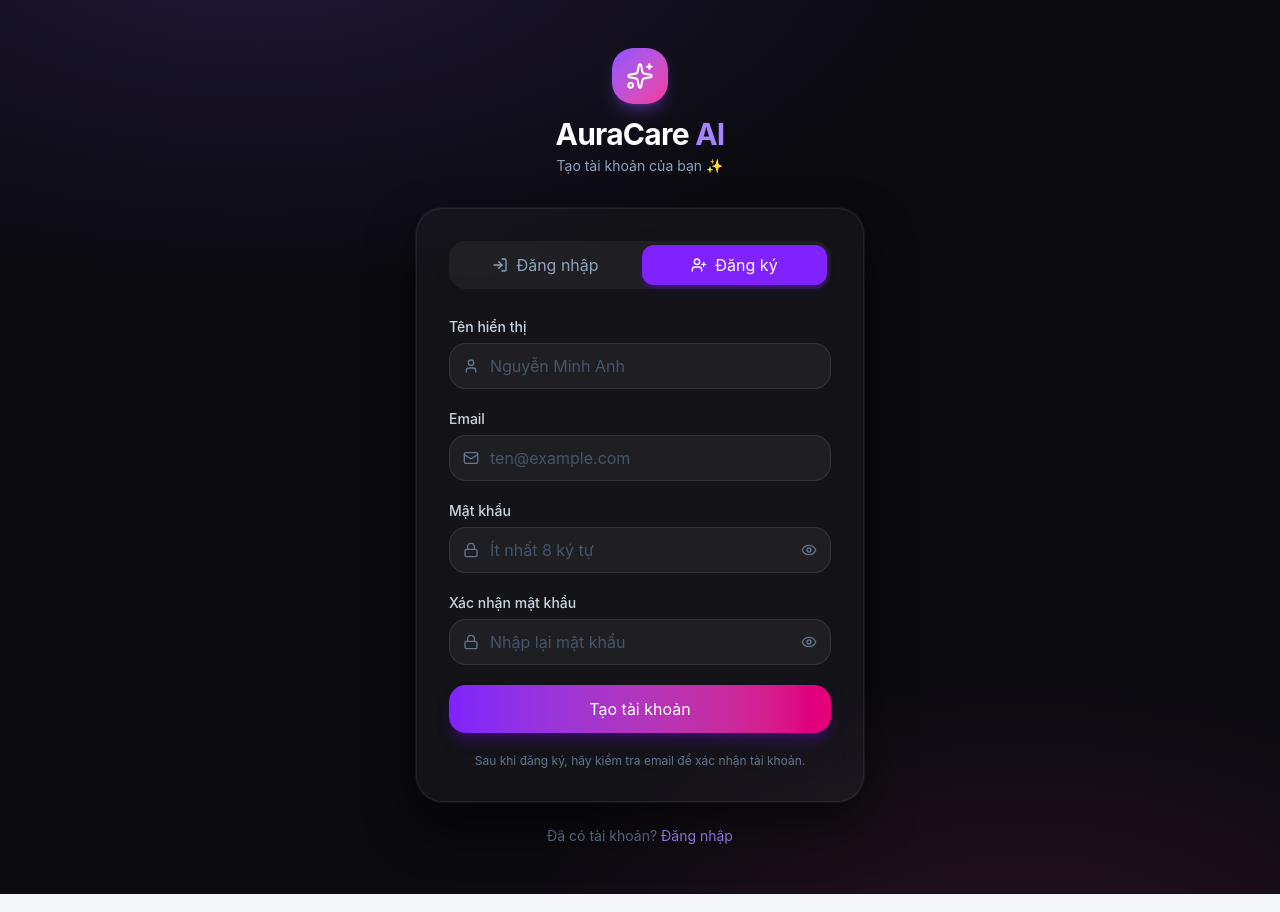
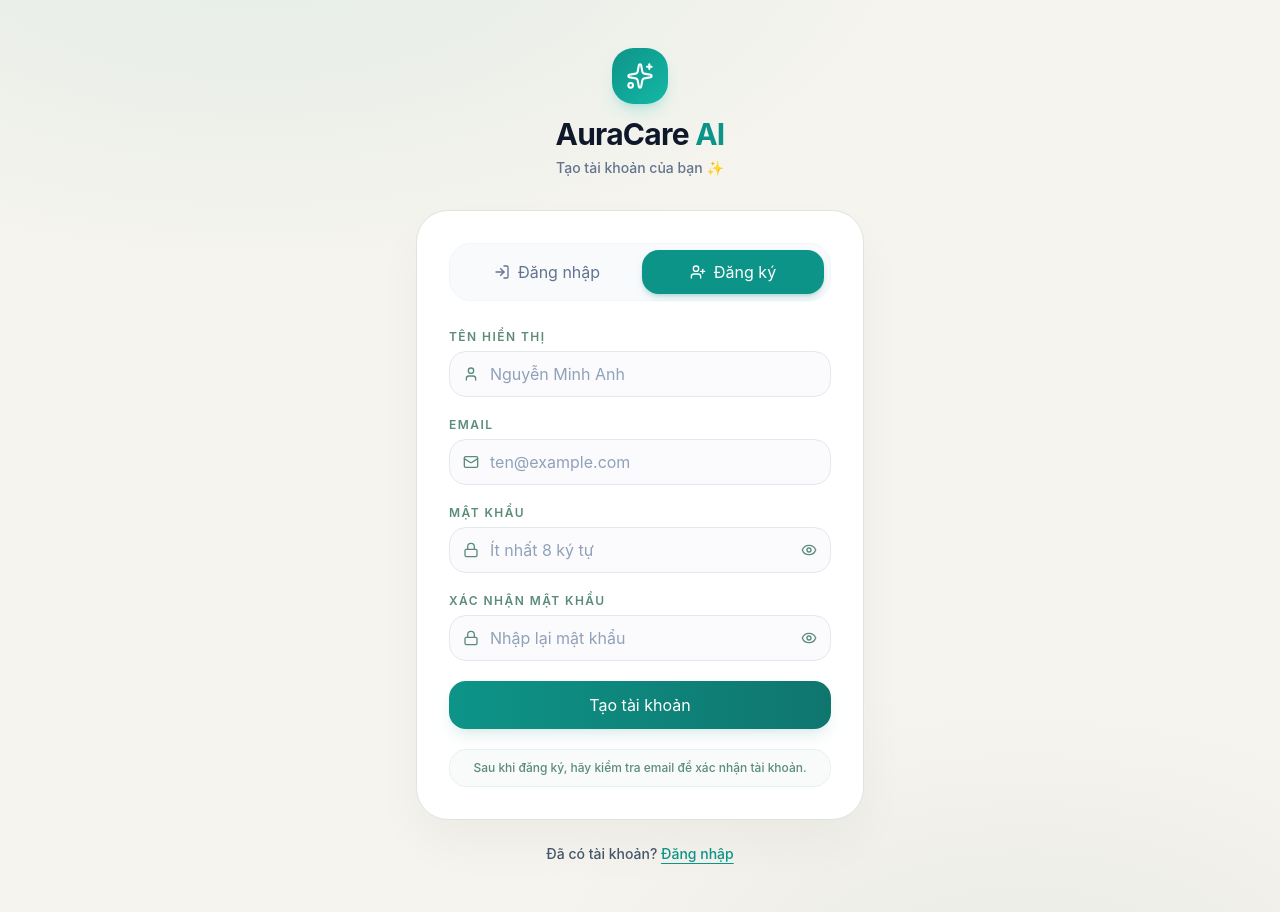
Before and after one commit to truong948/AuraCare-AI, a Next.js app: page /login in a window 1280 px wide. Both pictures are taken after a click on the button "Đăng ký". Built offline with nearby package versions, Linux system fonts and the light colour scheme.

Commit message:
design: redesign login/signup page UI to match the botanical dermo-cosmetics brand identity of AuraCare (Teal & Warm Cream)

```diff
--- a/app/login/page.tsx
+++ b/app/login/page.tsx
@@ -46,29 +46,29 @@ export default function LoginPage() {
   };
 
   return (
-    <main className="min-h-screen bg-[#0a0a0f] flex items-center justify-center px-4 py-12 relative overflow-hidden">
-      {/* Ambient background blobs */}
+    <main className="min-h-screen bg-[#f6f4ee] flex items-center justify-center px-4 py-12 relative overflow-hidden">
+      {/* Ambient background blobs (Sage/Teal theme) */}
       <div
         aria-hidden
         className="pointer-events-none absolute inset-0 z-0"
         style={{
           background:
-            "radial-gradient(ellipse 80% 60% at 20% -10%, rgba(139,92,246,0.18) 0%, transparent 70%), " +
-            "radial-gradient(ellipse 60% 50% at 80% 110%, rgba(236,72,153,0.14) 0%, transparent 70%)",
+            "radial-gradient(ellipse 80% 60% at 20% -10%, rgba(13,148,136,0.08) 0%, transparent 70%), " +
+            "radial-gradient(ellipse 60% 50% at 80% 110%, rgba(91,140,122,0.08) 0%, transparent 70%)",
         }}
       />
 
       <div className="relative z-10 w-full max-w-md">
         {/* Logo / Brand */}
         <div className="mb-8 flex flex-col items-center gap-3">
-          <div className="flex h-14 w-14 items-center justify-center rounded-2xl bg-gradient-to-br from-violet-500 to-pink-500 shadow-lg shadow-violet-500/30">
+          <div className="flex h-14 w-14 items-center justify-center rounded-2xl bg-gradient-to-br from-[#0d9488] to-[#14b8a6] shadow-lg shadow-teal-500/20">
             <Sparkles className="h-7 w-7 text-white" strokeWidth={1.75} />
           </div>
           <div className="text-center">
-            <h1 className="text-3xl font-bold tracking-tight text-white">
-              AuraCare <span className="text-violet-400">AI</span>
+            <h1 className="text-3xl font-bold tracking-tight text-[#0f172a]">
+              AuraCare <span className="text-[#0d9488]">AI</span>
             </h1>
-            <p className="mt-1 text-sm text-slate-400">
+            <p className="mt-1.5 text-sm text-slate-500 font-medium">
               {mode === "login"
                 ? "Chào mừng bạn trở lại 👋"
                 : "Tạo tài khoản của bạn ✨"}
@@ -78,21 +78,20 @@ export default function LoginPage() {
 
         {/* Card */}
         <div
-          className="rounded-3xl border border-white/[0.07] bg-white/[0.04] p-8 shadow-2xl backdrop-blur-xl"
-          style={{ boxShadow: "0 0 0 1px rgba(255,255,255,0.05), 0 24px 48px rgba(0,0,0,0.5)" }}
+          className="rounded-[32px] border border-[#dce6df] bg-white p-8 shadow-[0_24px_48px_rgba(15,23,42,0.04)]"
         >
           {/* Tab switcher */}
-          <div className="mb-7 flex rounded-xl bg-white/[0.05] p-1 gap-1">
+          <div className="mb-7 flex rounded-2xl bg-slate-50 p-1.5 gap-1 border border-slate-100">
             {(["login", "signup"] as Mode[]).map((m) => (
               <button
                 key={m}
                 type="button"
                 id={`tab-${m}`}
                 onClick={() => { setMode(m); setState({}); }}
-                className={`flex flex-1 items-center justify-center gap-2 rounded-lg py-2 text-sm font-medium transition-all duration-200 ${
+                className={`flex flex-1 items-center justify-center gap-2 rounded-xl py-2.5 text-sm font-semibold transition-all duration-200 ${
                   mode === m
-                    ? "bg-violet-600 text-white shadow-md shadow-violet-700/40"
-                    : "text-slate-400 hover:text-slate-200"
+                    ? "bg-[#0d9488] text-white shadow-md shadow-teal-700/20"
+                    : "text-slate-500 hover:text-slate-800"
                 }`}
               >
                 {m === "login" ? (
@@ -108,11 +107,11 @@ export default function LoginPage() {
           <form id="auth-form" onSubmit={handleSubmit} className="space-y-5" noValidate>
             {mode === "signup" && (
               <div className="space-y-1.5">
-                <label htmlFor="fullName" className="block text-sm font-medium text-slate-300">
+                <label htmlFor="fullName" className="block text-xs font-semibold uppercase tracking-[0.12em] text-[#5b8c7a]">
                   Tên hiển thị
                 </label>
                 <div className="relative">
-                  <User className="absolute left-3.5 top-1/2 h-4 w-4 -translate-y-1/2 text-slate-500" />
+                  <User className="absolute left-3.5 top-1/2 h-4 w-4 -translate-y-1/2 text-[#5b8c7a]" />
                   <input
                     id="fullName"
                     name="fullName"
@@ -121,7 +120,7 @@ export default function LoginPage() {
                     minLength={2}
                     autoComplete="name"
                     placeholder="Nguyễn Minh Anh"
-                    className="w-full rounded-xl border border-white/10 bg-white/[0.05] py-2.5 pl-10 pr-4 text-sm text-white placeholder-slate-600 outline-none ring-violet-500 transition focus:border-violet-500/60 focus:ring-2 ring-offset-0 disabled:opacity-50"
+                    className="w-full rounded-xl border border-slate-200 bg-[#fbfbfd] py-2.5 pl-10 pr-4 text-sm text-slate-800 placeholder-slate-400 outline-none focus:border-[#0d9488] focus:ring-2 focus:ring-[#0d9488]/20 transition disabled:opacity-50"
                     disabled={isPending}
                   />
                 </div>
@@ -130,11 +129,11 @@ export default function LoginPage() {
 
             {/* Email */}
             <div className="space-y-1.5">
-              <label htmlFor="email" className="block text-sm font-medium text-slate-300">
+              <label htmlFor="email" className="block text-xs font-semibold uppercase tracking-[0.12em] text-[#5b8c7a]">
                 Email
               </label>
               <div className="relative">
-                <Mail className="absolute left-3.5 top-1/2 h-4 w-4 -translate-y-1/2 text-slate-500" />
+                <Mail className="absolute left-3.5 top-1/2 h-4 w-4 -translate-y-1/2 text-[#5b8c7a]" />
                 <input
                   id="email"
                   name="email"
@@ -142,7 +141,7 @@ export default function LoginPage() {
                   required
                   autoComplete="email"
                   placeholder="ten@example.com"
-                  className="w-full rounded-xl border border-white/10 bg-white/[0.05] py-2.5 pl-10 pr-4 text-sm text-white placeholder-slate-600 outline-none ring-violet-500 transition focus:border-violet-500/60 focus:ring-2 focus:ring-offset-0 disabled:opacity-50"
+                  className="w-full rounded-xl border border-slate-200 bg-[#fbfbfd] py-2.5 pl-10 pr-4 text-sm text-slate-800 placeholder-slate-400 outline-none focus:border-[#0d9488] focus:ring-2 focus:ring-[#0d9488]/20 transition disabled:opacity-50"
                   disabled={isPending}
                 />
               </div>
@@ -150,11 +149,11 @@ export default function LoginPage() {
 
             {/* Password */}
             <div className="space-y-1.5">
-              <label htmlFor="password" className="block text-sm font-medium text-slate-300">
+              <label htmlFor="password" className="block text-xs font-semibold uppercase tracking-[0.12em] text-[#5b8c7a]">
                 Mật khẩu
               </label>
               <div className="relative">
-                <Lock className="absolute left-3.5 top-1/2 h-4 w-4 -translate-y-1/2 text-slate-500" />
+                <Lock className="absolute left-3.5 top-1/2 h-4 w-4 -translate-y-1/2 text-[#5b8c7a]" />
                 <input
                   id="password"
                   name="password"
@@ -163,14 +162,14 @@ export default function LoginPage() {
                   minLength={8}
                   autoComplete={mode === "login" ? "current-password" : "new-password"}
                   placeholder="Ít nhất 8 ký tự"
-                  className="w-full rounded-xl border border-white/10 bg-white/[0.05] py-2.5 pl-10 pr-11 text-sm text-white placeholder-slate-600 outline-none ring-violet-500 transition focus:border-violet-500/60 focus:ring-2 disabled:opacity-50"
+                  className="w-full rounded-xl border border-slate-200 bg-[#fbfbfd] py-2.5 pl-10 pr-11 text-sm text-slate-800 placeholder-slate-400 outline-none focus:border-[#0d9488] focus:ring-2 focus:ring-[#0d9488]/20 transition disabled:opacity-50"
                   disabled={isPending}
                 />
                 <button
                   type="button"
                   aria-label={showPassword ? "Ẩn mật khẩu" : "Hiển thị mật khẩu"}
                   onClick={() => setShowPassword((p) => !p)}
-                  className="absolute right-3.5 top-1/2 -translate-y-1/2 text-slate-500 hover:text-slate-300 transition"
+                  className="absolute right-3.5 top-1/2 -translate-y-1/2 text-[#5b8c7a] hover:text-[#0d9488] transition"
                 >
                   {showPassword ? <EyeOff className="h-4 w-4" /> : <Eye className="h-4 w-4" />}
                 </button>
@@ -180,11 +179,11 @@ export default function LoginPage() {
             {/* Confirm Password (sign-up only) */}
             {mode === "signup" && (
               <div className="space-y-1.5">
-                <label htmlFor="confirmPassword" className="block text-sm font-medium text-slate-300">
+                <label htmlFor="confirmPassword" className="block text-xs font-semibold uppercase tracking-[0.12em] text-[#5b8c7a]">
                   Xác nhận mật khẩu
                 </label>
                 <div className="relative">
-                  <Lock className="absolute left-3.5 top-1/2 h-4 w-4 -translate-y-1/2 text-slate-500" />
+                  <Lock className="absolute left-3.5 top-1/2 h-4 w-4 -translate-y-1/2 text-[#5b8c7a]" />
                   <input
                     id="confirmPassword"
                     name="confirmPassword"
@@ -193,14 +192,14 @@ export default function LoginPage() {
                     minLength={8}
                     autoComplete="new-password"
                     placeholder="Nhập lại mật khẩu"
-                    className="w-full rounded-xl border border-white/10 bg-white/[0.05] py-2.5 pl-10 pr-11 text-sm text-white placeholder-slate-600 outline-none ring-violet-500 transition focus:border-violet-500/60 focus:ring-2 disabled:opacity-50"
+                    className="w-full rounded-xl border border-slate-200 bg-[#fbfbfd] py-2.5 pl-10 pr-11 text-sm text-slate-800 placeholder-slate-400 outline-none focus:border-[#0d9488] focus:ring-2 focus:ring-[#0d9488]/20 transition disabled:opacity-50"
                     disabled={isPending}
                   />
                   <button
                     type="button"
                     aria-label={showConfirm ? "Ẩn mật khẩu" : "Hiển thị mật khẩu"}
                     onClick={() => setShowConfirm((p) => !p)}
-                    className="absolute right-3.5 top-1/2 -translate-y-1/2 text-slate-500 hover:text-slate-300 transition"
+                    className="absolute right-3.5 top-1/2 -translate-y-1/2 text-[#5b8c7a] hover:text-[#0d9488] transition"
                   >
                     {showConfirm ? <EyeOff className="h-4 w-4" /> : <Eye className="h-4 w-4" />}
                   </button>
@@ -213,7 +212,7 @@ export default function LoginPage() {
               <div
                 role="alert"
                 id="auth-error"
-                className="rounded-xl border border-rose-500/30 bg-rose-500/10 px-4 py-3 text-sm text-rose-400"
+                className="rounded-xl border border-rose-200 bg-rose-50 px-4 py-3 text-sm text-rose-600 font-medium"
               >
                 {state.error}
               </div>
@@ -224,7 +223,7 @@ export default function LoginPage() {
               type="submit"
               id="auth-submit"
               disabled={isPending}
-              className="group relative w-full overflow-hidden rounded-xl bg-gradient-to-r from-violet-600 to-pink-600 py-3 text-sm font-semibold text-white shadow-lg shadow-violet-700/30 transition-all duration-200 hover:shadow-violet-600/40 hover:brightness-110 active:scale-[0.98] disabled:cursor-not-allowed disabled:opacity-60"
+              className="group relative w-full overflow-hidden rounded-xl bg-gradient-to-r from-[#0d9488] to-[#0f766e] py-3 text-sm font-semibold text-white shadow-lg shadow-teal-700/10 transition-all duration-200 hover:shadow-teal-600/20 active:scale-[0.98] disabled:cursor-not-allowed disabled:opacity-60"
             >
               {isPending ? (
                 <span className="flex items-center justify-center gap-2">
@@ -244,14 +243,14 @@ export default function LoginPage() {
 
           {/* Footer note */}
           {mode === "signup" && (
-            <p className="mt-5 text-center text-xs text-slate-500">
+            <p className="mt-5 text-center text-xs text-[#5b8c7a] font-medium bg-[#f8fbfa] py-2.5 px-3 rounded-xl border border-[#e8f2ee]">
               Sau khi đăng ký, hãy kiểm tra email để xác nhận tài khoản.
             </p>
           )}
         </div>
 
         {/* Bottom text */}
-        <p className="mt-6 text-center text-sm text-slate-500">
+        <p className="mt-6 text-center text-sm text-slate-600 font-medium">
           {mode === "login" ? (
             <>
               Chưa có tài khoản?{" "}
@@ -259,7 +258,7 @@ export default function LoginPage() {
                 id="switch-to-signup"
                 type="button"
                 onClick={() => { setMode("signup"); setState({}); }}
-                className="font-semibold text-violet-400 hover:text-violet-300 transition"
+                className="font-bold text-[#0d9488] hover:text-[#0f766e] transition underline underline-offset-4"
               >
                 Đăng ký miễn phí
               </button>
@@ -271,7 +270,7 @@ export default function LoginPage() {
                 id="switch-to-login"
                 type="button"
                 onClick={() => { setMode("login"); setState({}); }}
-                className="font-semibold text-violet-400 hover:text-violet-300 transition"
+                className="font-bold text-[#0d9488] hover:text-[#0f766e] transition underline underline-offset-4"
               >
                 Đăng nhập
               </button>
--- a/tsconfig.json
+++ b/tsconfig.json
@@ -16,7 +16,8 @@
     "noEmit": true,
     "incremental": true,
     "types": [
-      "node"
+      "node",
+      "jest"
     ],
     "baseUrl": ".",
     "paths": {
```
